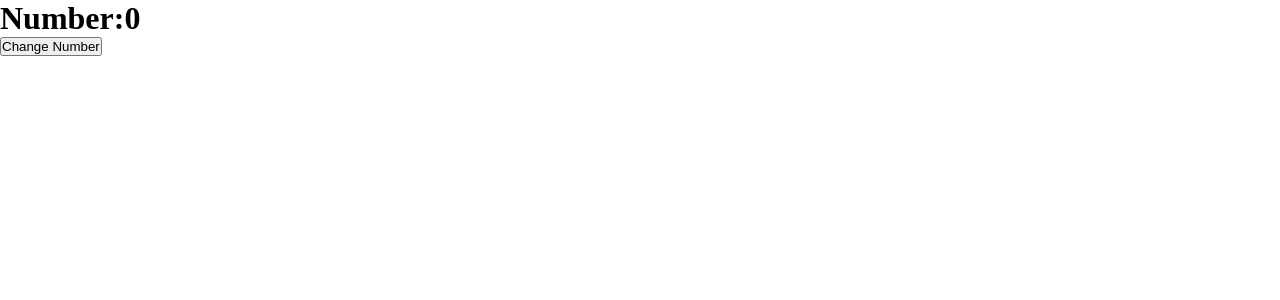
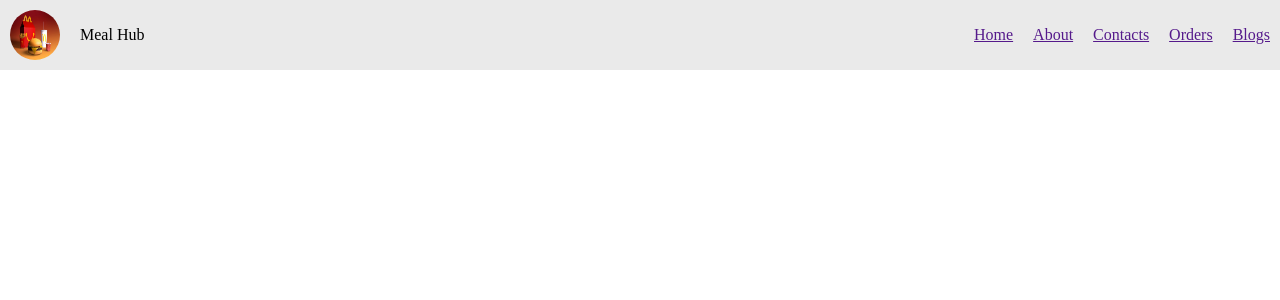
Before and after one commit to farhan-al-shahrier-siam/meal-hub, a React (Vite) app: page / in a window 1280 px wide. Shown: the top 300 px of the page. Built offline with nearby package versions, Linux system fonts and the light colour scheme.

Commit message:
Added navbar component ad used it at the app.jsx file

```diff
--- a/src/App.css
+++ b/src/App.css
@@ -0,0 +1,26 @@
+.nav-container {
+    background-color: rgba(128, 128, 128, 0.164);
+    padding: 10px;
+    display: flex;
+    justify-content: space-between;
+    align-items: center;
+}
+.nav-left {
+    display: flex;
+    gap: 20px;
+    justify-content: space-between;
+    align-items: center;
+}
+
+.nav-left img{
+    height: 50px;
+    width: 50px;
+    border-radius: 50%;
+}
+
+.nav-right {
+    display: flex;
+    gap: 20px;
+    justify-content: space-between;
+    align-items: center;
+}
--- a/src/App.jsx
+++ b/src/App.jsx
@@ -1,24 +1,11 @@
-import { useState } from "react";
 import "./App.css";
+import Navbar from "./Components/Navbar/Navbar";
+
 
 function App() {
-    const [num, setNum] = useState(0);
-    // let num = 0
-    const changeNumber = () => {
-        setNum(num + 1);
-
-        /*  num++;
-            evabe korle just num er value change hobe kintu UI te update hobe na
-            sheta korar jonno amra useState() hook er help nei jeta num value change hobe
-            kina lokkho rakhe and shei onujai pura component ta k re-render kore
-            as a result pura UI tao change hoye jay
-        */
-    };
-
     return (
         <>
-            <h1>Number:{num}</h1>
-            <button onClick={changeNumber}>Change Number</button>
+            <Navbar></Navbar>
         </>
     );
 }
--- /dev/null
+++ b/src/Components/Navbar/Navbar.jsx
@@ -0,0 +1,22 @@
+import React from 'react';
+import navImg from "../../assets/food.jpg"
+
+const Navbar = () => {
+    return (
+        <nav className="nav-container">
+                <div className="nav-left">
+                    <img src={navImg} alt="" />
+                    <p>Meal Hub</p>
+                </div>
+                <div className="nav-right">
+                    <p><a href="">Home</a></p>
+                    <p><a href="">About</a></p>
+                    <p><a href="">Contacts</a></p>
+                    <p><a href="">Orders</a></p>
+                    <p><a href="">Blogs</a></p>
+                </div>
+            </nav>
+    );
+};
+
+export default Navbar;
```
Also changed, not shown: src/Components/FoodSection/FoodSection.jsx (added), src/assets/food.jpg (added).
